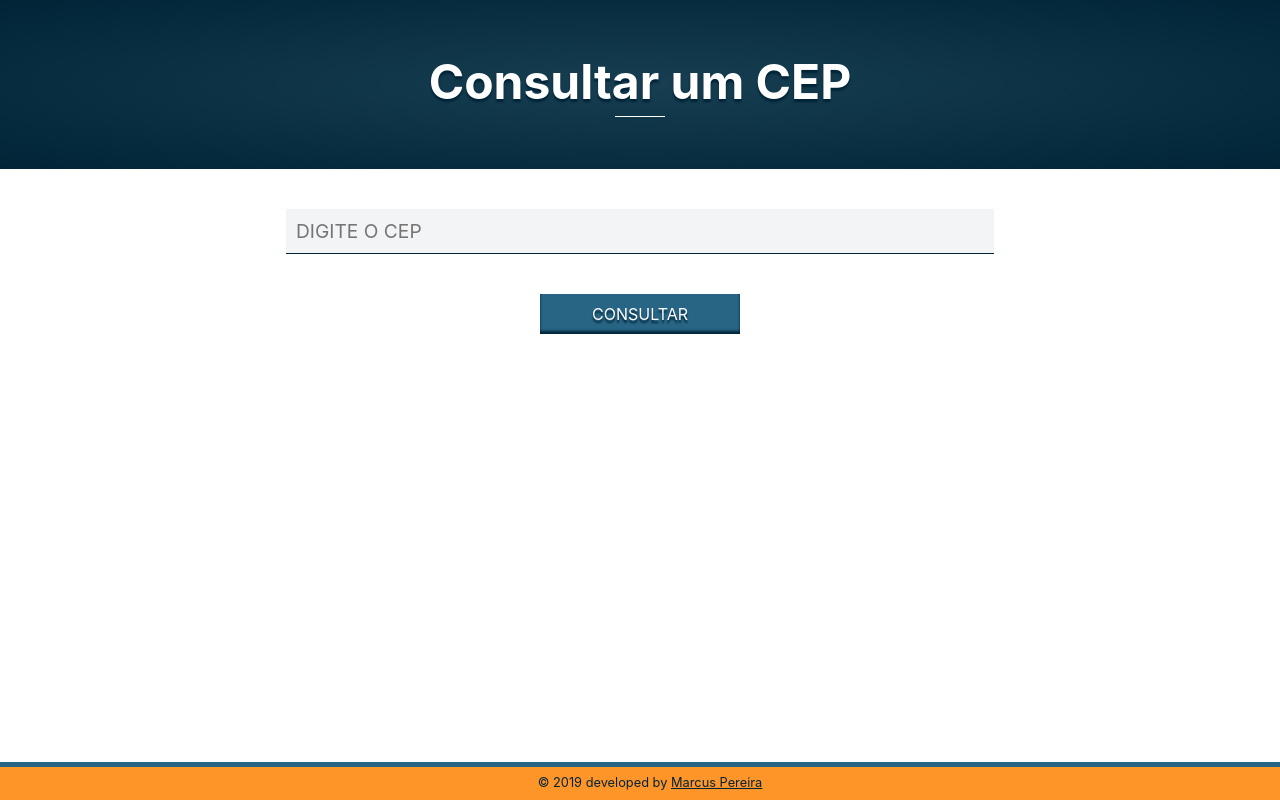
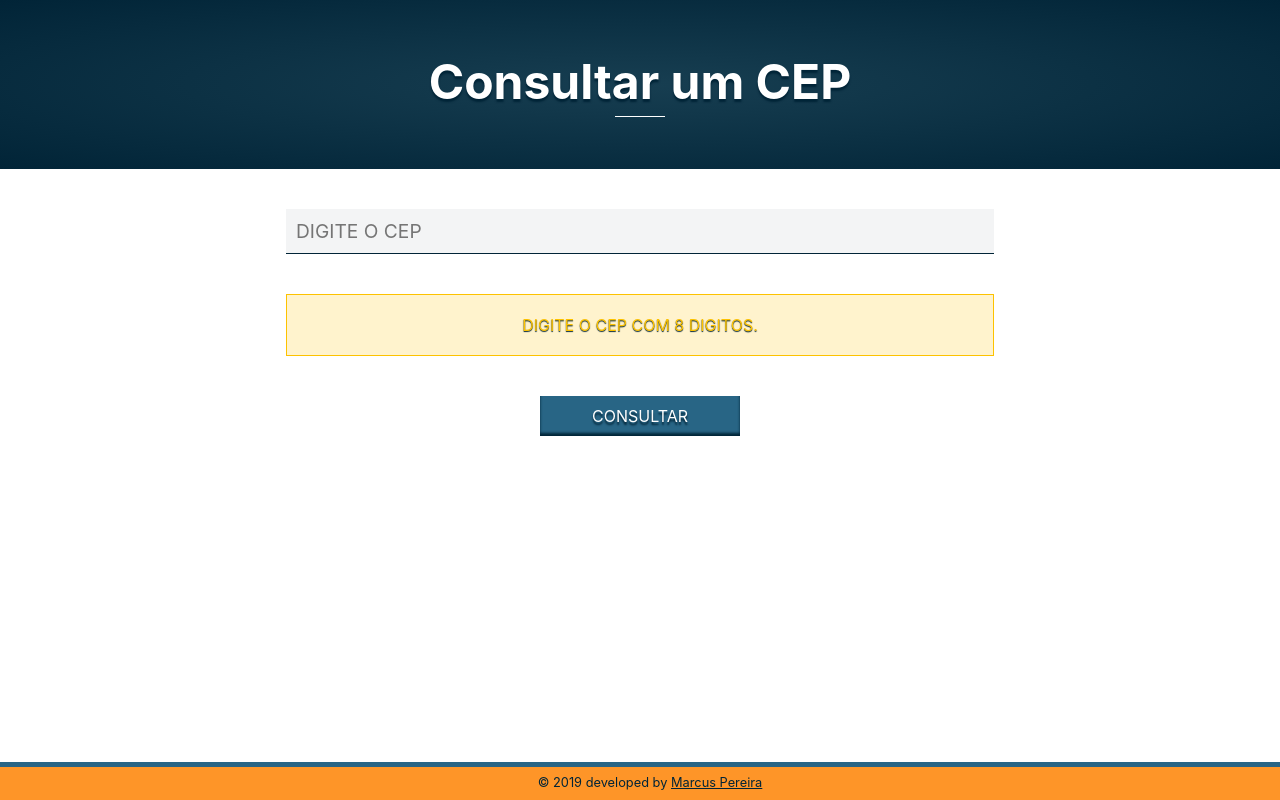
Before and after one commit to marcuspereiradev/postmon-cep, a React (Create React App) app: page / in a window 1280 px wide. Both pictures are taken after a click on the button "CONSULTAR". Built offline with nearby package versions, Linux system fonts and the light colour scheme.

Commit message:
Improving some validation and stylesheets

```diff
--- a/src/pages/home.js
+++ b/src/pages/home.js
@@ -11,27 +11,26 @@ class Home extends Component {
   state = {
     cep: '',
     address: null,
-    isFetching: false
+    isFetching: false,
+    hasNoCep: false
   };
 
   setCep = (event) => {
     const cepReceived = event.target.value;
     const cep = cepReceived.replace(/[^0-9]+/g).match(/\d{0,8}/).join('');
 
-    this.setState({ cep, address: false });
+    this.setState({ cep, address: false, hasNoCep: false });
   };
 
   getAddress = async () => {
-    this.setState({ address: false })
+    this.setState({ address: false, isFetching: true })
 
     const cep = this.state.cep;
 
     if (cep === '' || cep.length < 8) {
-      alert('Digite o CEP com 8 digitos.');
+      this.setState({ hasNoCep: true, isFetching: false })
       return;
     };
-
-    this.setState({ isFetching: true });
 
     setTimeout(async () => {
       const address = await PostmonAPI.fetchAddress(cep);
@@ -40,7 +39,6 @@ class Home extends Component {
 
       this.setState({ isFetching: false })
     }, 2000);
-
   };
 
   getEnter = (event) => {
@@ -64,9 +62,14 @@ class Home extends Component {
             placeholder="Digite o cep"
           />
           {this.state.isFetching && <Loading />}
+          {this.state.hasNoCep && <p className='cep-warning'>Digite o CEP com 8 digitos.</p>}
           {this.state.address === undefined && <p className='cep-error'>CEP inválido ou ele não existe!</p>}
           {this.state.address && <Address address={this.state.address} />}
-          <button className='btn' type='button' onClick={this.getAddress}>Consultar</button>
+          <button
+            className='btn'
+            disabled={this.state.isFetching}
+            type='button' onClick={this.getAddress}>Consultar
+          </button>
         </div>
       </div>
     )
--- a/src/styles/_custom_colors.scss
+++ b/src/styles/_custom_colors.scss
@@ -1,8 +1,10 @@
 $color-dark: #012437;
-$color-medium: #173E51;
+$color-medium: #173e51;
 $color-soft: #286585;
-$color-light: #FE9528;
+$color-light: #fe9528;
 $color-light-gray: rgb(243, 244, 245);
 $color-white: #fff;
 $color-red: rgb(255, 0, 0);
 $color-light-red: rgb(248, 203, 203);
+$color-yellow: #fdc200;
+$color-light-yellow: #fff3cd;
--- a/src/styles/home.scss
+++ b/src/styles/home.scss
@@ -55,6 +55,18 @@
       text-shadow: 0 1px 1px $color-dark;
       text-transform: uppercase;
     }
+
+    .cep-warning {
+      background: $color-light-yellow;
+      border: 1px solid $color-yellow;
+      color: $color-yellow;
+      font-size: 1em;
+      margin: 40px 0 0;
+      padding: 20px;
+      text-align: center;
+      text-shadow: 0 1px 1px $color-dark;
+      text-transform: uppercase;
+    }
   }
 
   @media (min-width: 576px) {
```
